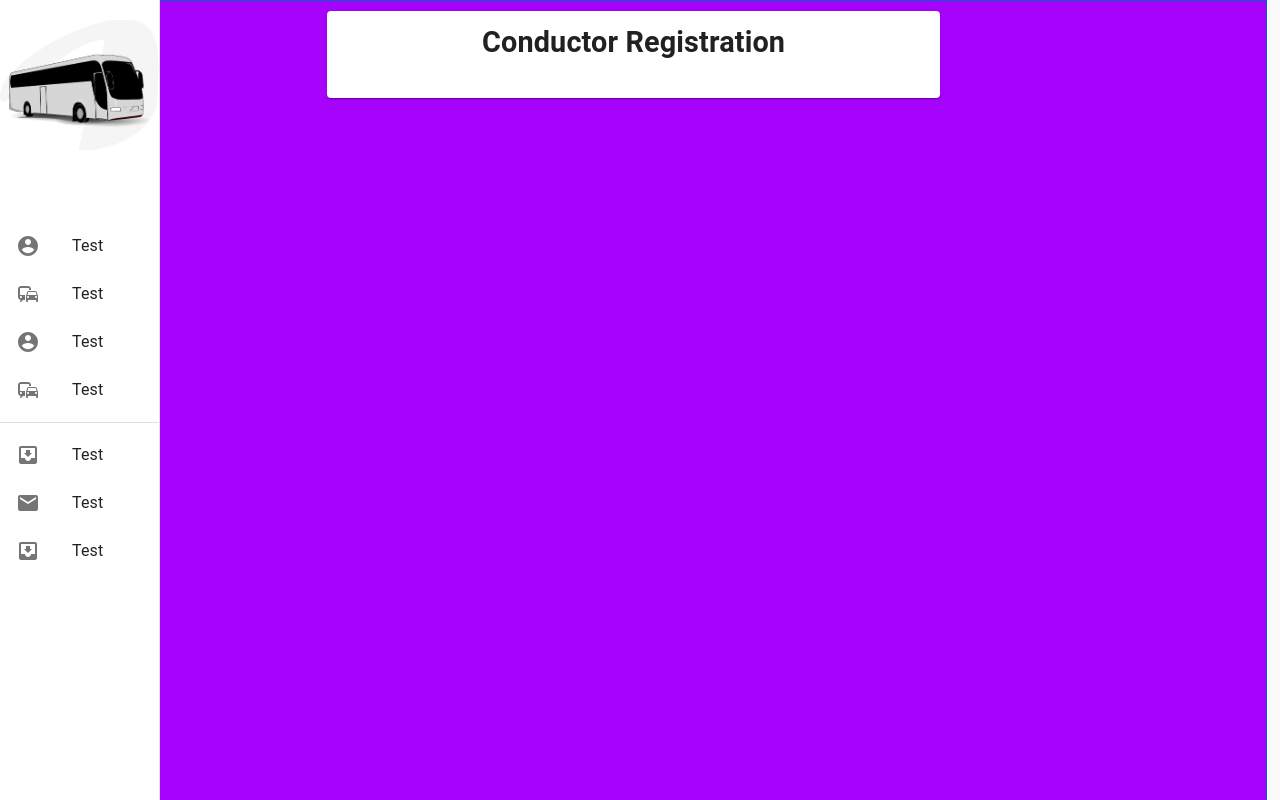
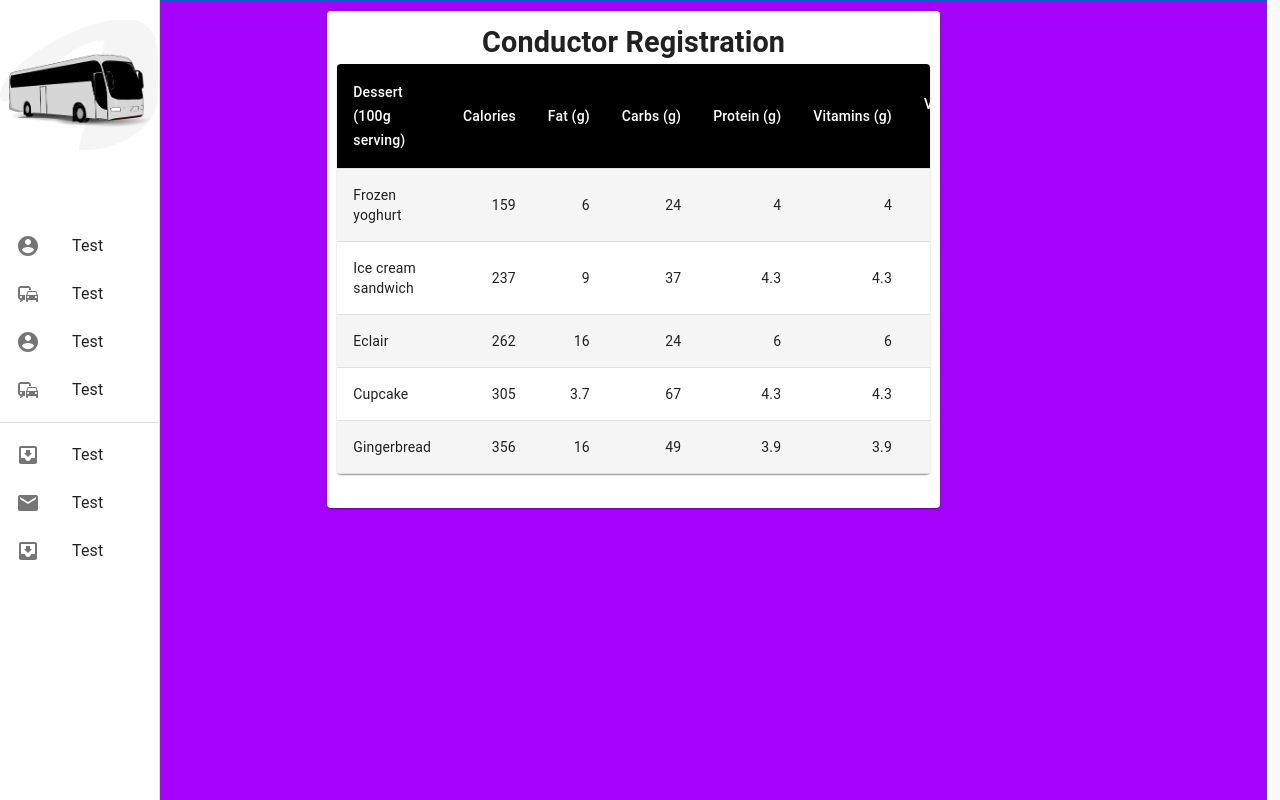
Before and after one commit to shakthisachintha/eBusWeb, a React (Create React App) app: page /viewconductor in a window 1280 px wide. Shown: the top 800 px of the page. Built offline with nearby package versions, Linux system fonts and the light colour scheme.

Commit message:
Updated View Conductor

```diff
--- a/src/App.js
+++ b/src/App.js
@@ -5,7 +5,7 @@ import ForgotPassword from './Component/SignIn/ForgotPassword';
 import sidebar from './Component/sidebar/sidebar';
 import AddConductor from './Component/Conductor/AddConductors/AddConductor';
 import ViewConductor from './Component/Conductor/ViewConductors/ViewConductors';
-// import ViewConductorDup from './Component/Conductor/ViewConductors/ViewConductorsDup';
+import ViewConductorDup from './Component/Conductor/ViewConductors/ViewConductorsDup';
 import {BrowserRouter as Router, Switch, Route} from 'react-router-dom';
 
 class App extends Component {
@@ -19,7 +19,7 @@ class App extends Component {
                       <Route exact path="/sidebar" component={sidebar}/>
                       <Route exact path="/addconductor" component={AddConductor}/>
                       <Route exact path="/viewconductor" component={ViewConductor}/>
-                      {/* <Route exact path="/viewconductordup" component={ViewConductorDup}/> */}
+                      <Route exact path="/viewconductordup" component={ViewConductorDup}/>
                   </Switch>
               </Router>
 
--- a/src/Component/Conductor/ViewConductors/ViewConductors.js
+++ b/src/Component/Conductor/ViewConductors/ViewConductors.js
@@ -140,6 +140,39 @@ export default function ViewConductor() {
             </Typography>
 
 
+            <TableContainer component={Paper}>
+      <Table className={classes.table} aria-label="customized table">
+        <TableHead>
+          <TableRow>
+            <StyledTableCell>Dessert (100g serving)</StyledTableCell>
+            <StyledTableCell align="right">Calories</StyledTableCell>
+            <StyledTableCell align="right">Fat&nbsp;(g)</StyledTableCell>
+            <StyledTableCell align="right">Carbs&nbsp;(g)</StyledTableCell>
+            <StyledTableCell align="right">Protein&nbsp;(g)</StyledTableCell>
+            <StyledTableCell align="right">Vitamins&nbsp;(g)</StyledTableCell>
+            <StyledTableCell align="right">Vitamin A&nbsp;(g)</StyledTableCell>
+            <StyledTableCell align="right">Vitamin A&nbsp;(g)</StyledTableCell>
+          </TableRow>
+        </TableHead>
+        <TableBody>
+          {rows.map((row) => (
+            <StyledTableRow key={row.name}>
+              <StyledTableCell component="th" scope="row">
+                {row.name}
+              </StyledTableCell>
+              <StyledTableCell align="right">{row.calories}</StyledTableCell>
+              <StyledTableCell align="right">{row.fat}</StyledTableCell>
+              <StyledTableCell align="right">{row.carbs}</StyledTableCell>
+              <StyledTableCell align="right">{row.protein}</StyledTableCell>
+              <StyledTableCell align="right">{row.protein}</StyledTableCell>
+              <StyledTableCell align="right">{row.protein}</StyledTableCell>
+              <StyledTableCell align="right">{row.protein}</StyledTableCell>
+            </StyledTableRow>
+          ))}
+        </TableBody>
+      </Table>
+    </TableContainer>
+
 
 
 
```
